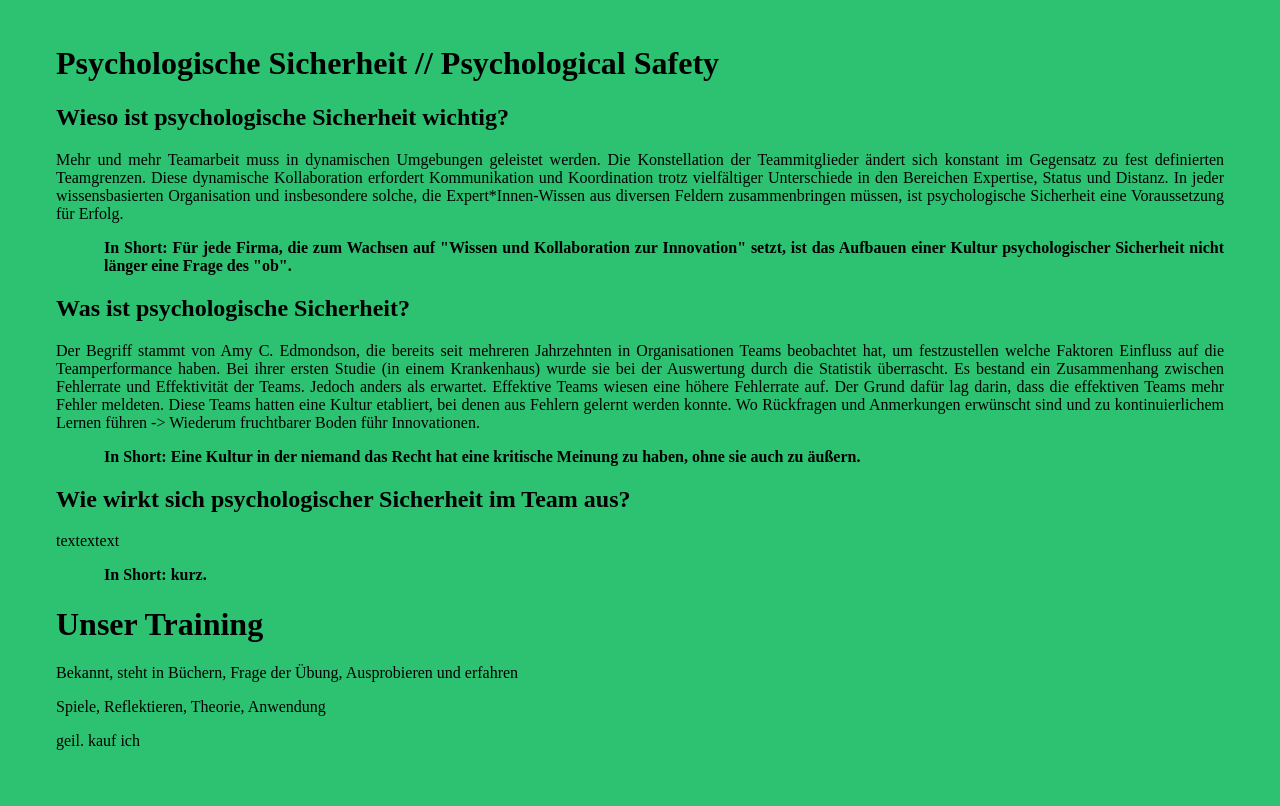
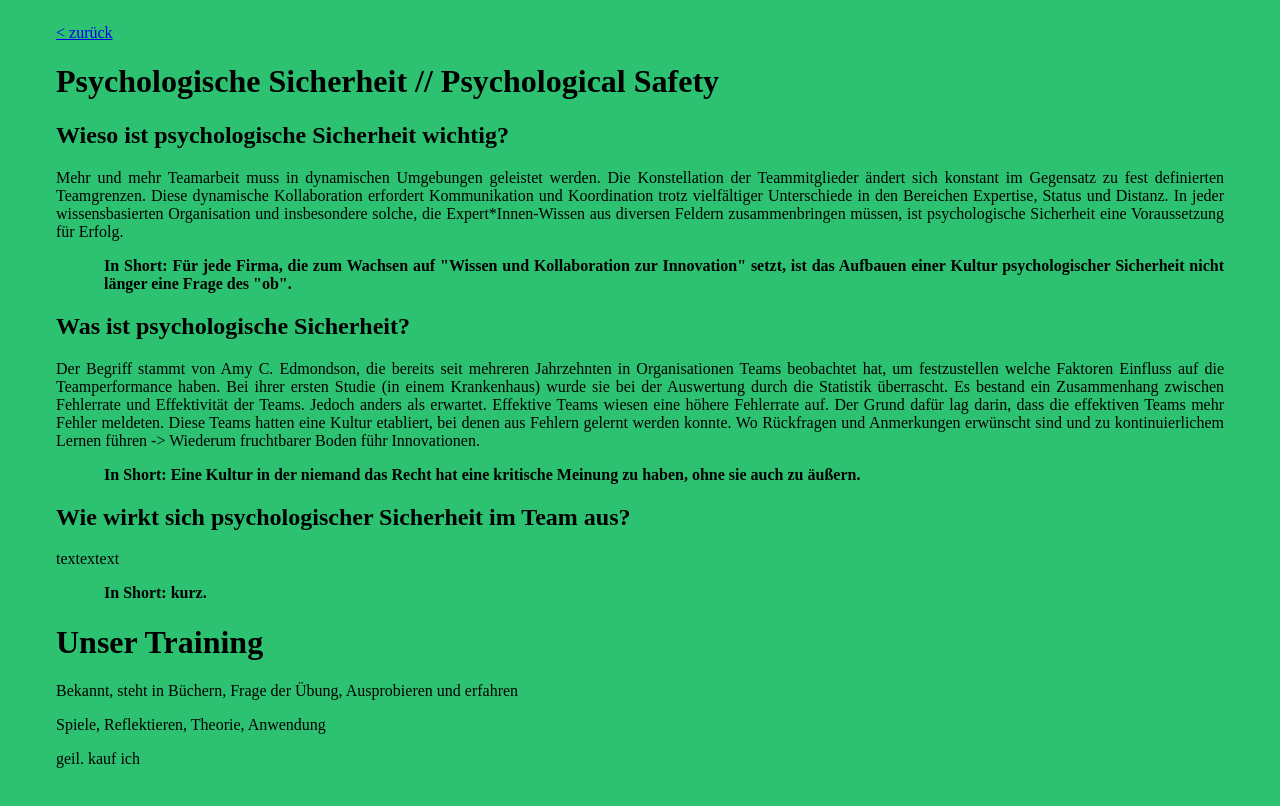
Before and after one commit to H3rby7/advance, a website: page psychological-safety.html in a window 1280 px wide. Drawn offline with Linux system fonts and the light colour scheme.

Commit message:
back btn psych safe

```diff
--- a/psychological-safety.html
+++ b/psychological-safety.html
@@ -10,6 +10,7 @@
 <body class="both">
   <div class="wrapper">
     <div class="header">
+      <a href="index.html#slides__3">&lt; zurück</a>
       <h1>Psychologische Sicherheit // Psychological Safety</h1>
     </div>
     <div class="content">
```
